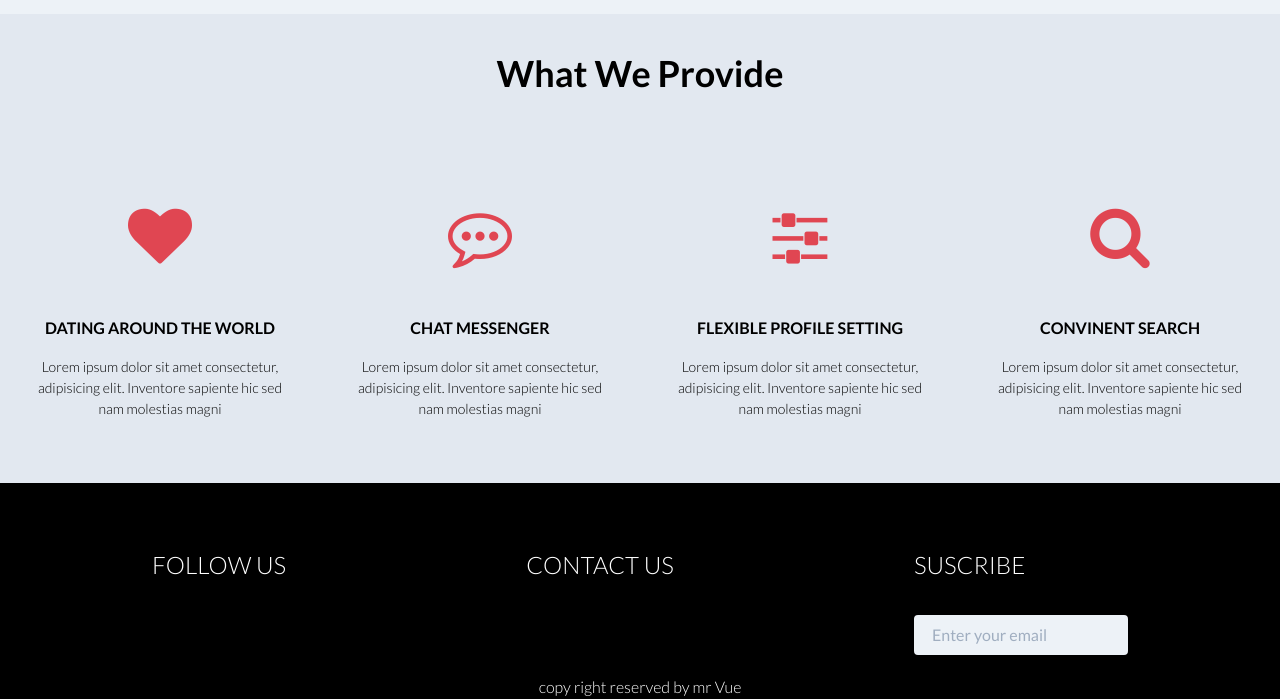
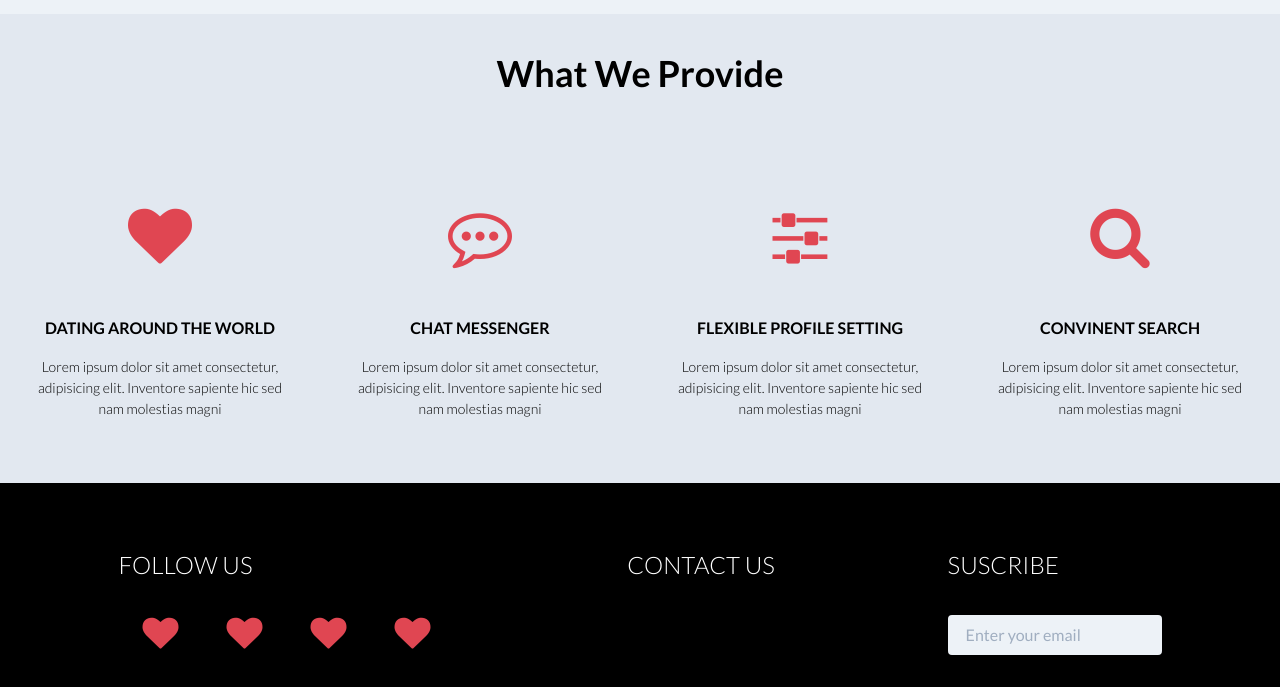
Before and after one commit to Emilsone/Dating--website, a Vue app in the folder Love-Bird/: page / in a window 1280 px wide. Shown: the part 2144-2843 px from the top of the page. Built offline with nearby package versions, Linux system fonts and the light colour scheme.

Commit message:
added some icons to the footer

```diff
--- a/Love-Bird/src/components/Footer.vue
+++ b/Love-Bird/src/components/Footer.vue
@@ -1,30 +1,32 @@
 <template>
   <section>
-    <footer class="bg-black h-48 text-white p-8">
+    <footer class="bg-black h-full text-white p-8">
       <div class="container flex flex-wrap justify-around">
         <div>
           <h1 class="text-2xl py-8">FOLLOW US</h1>
+          <span><i class="fa fa-heart  px-6 text-4xl" aria-hidden="true"></i></span>
+          <span><i class="fa fa-heart  px-6 text-4xl" aria-hidden="true"></i></span>
+          <span><i class="fa fa-heart  px-6 text-4xl" aria-hidden="true"></i></span>
+          <span><i class="fa fa-heart  px-6 text-4xl" aria-hidden="true"></i></span>
         </div>
         <div><h1 class="text-2xl py-8">CONTACT US</h1></div>
         <div>
           <h1 class="text-2xl py-8">SUSCRIBE</h1>
-          <div class="md:w-2/3">
+
             <input
               class="bg-gray-200 appearance-none border-2 border-gray-200 rounded w-42 py-2 px-4 text-gray-700 leading-tight focus:outline-none focus:bg-white focus:border-purple-500"
               id="inline-username"
               type="email"
               placeholder="Enter your email"
             />
-            <!-- <button>ABS</button> -->
-          </div>
         </div>
       </div>
     </footer>
-    <footer>
-      <div class="container w-full">
+    <!-- <footer>
+      <div class="container">
         <h1 class="text-center">copy right reserved by mr Vue</h1>
       </div>
-    </footer>
+    </footer> -->
   </section>
 </template>
 <script>
```
